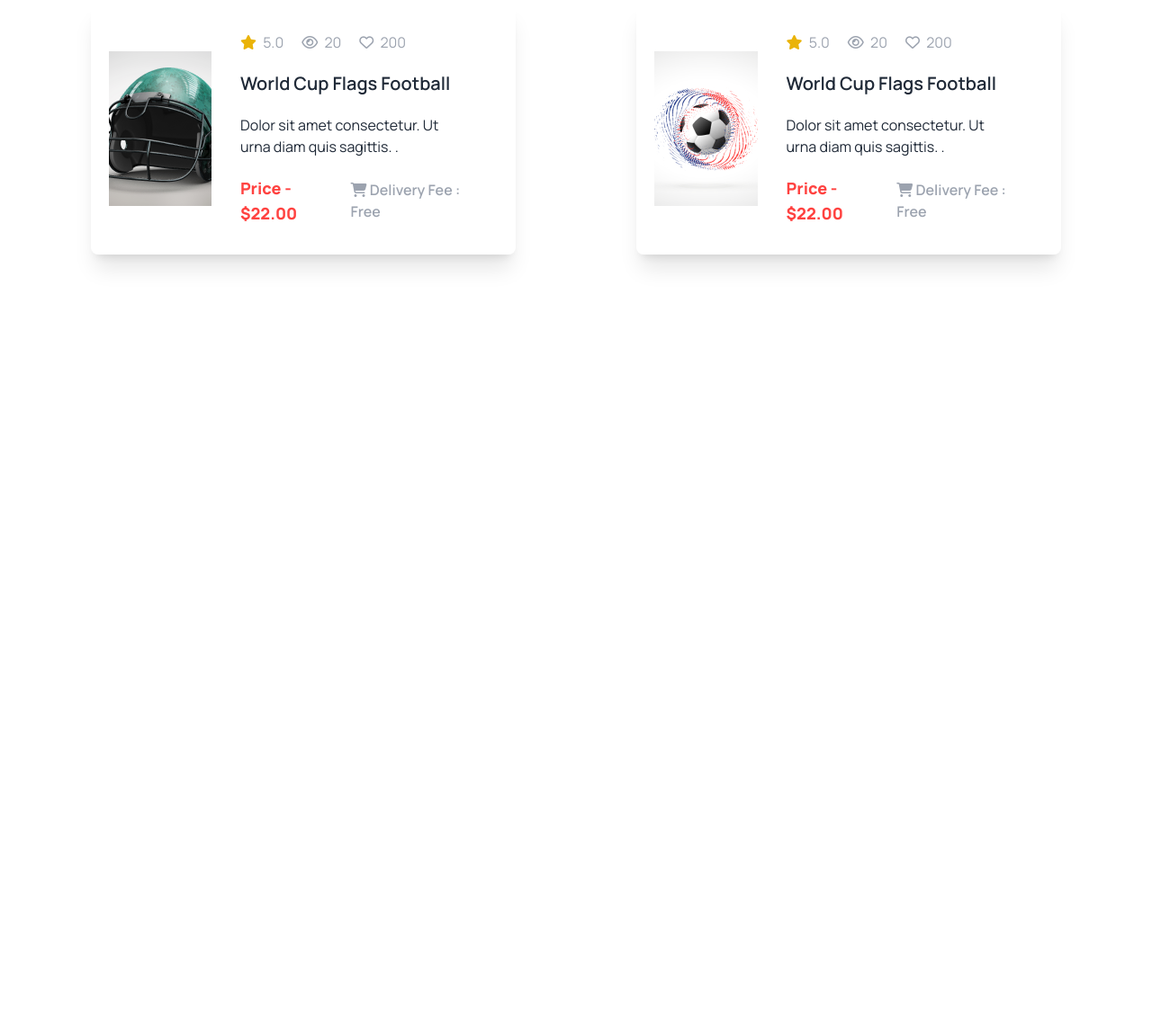
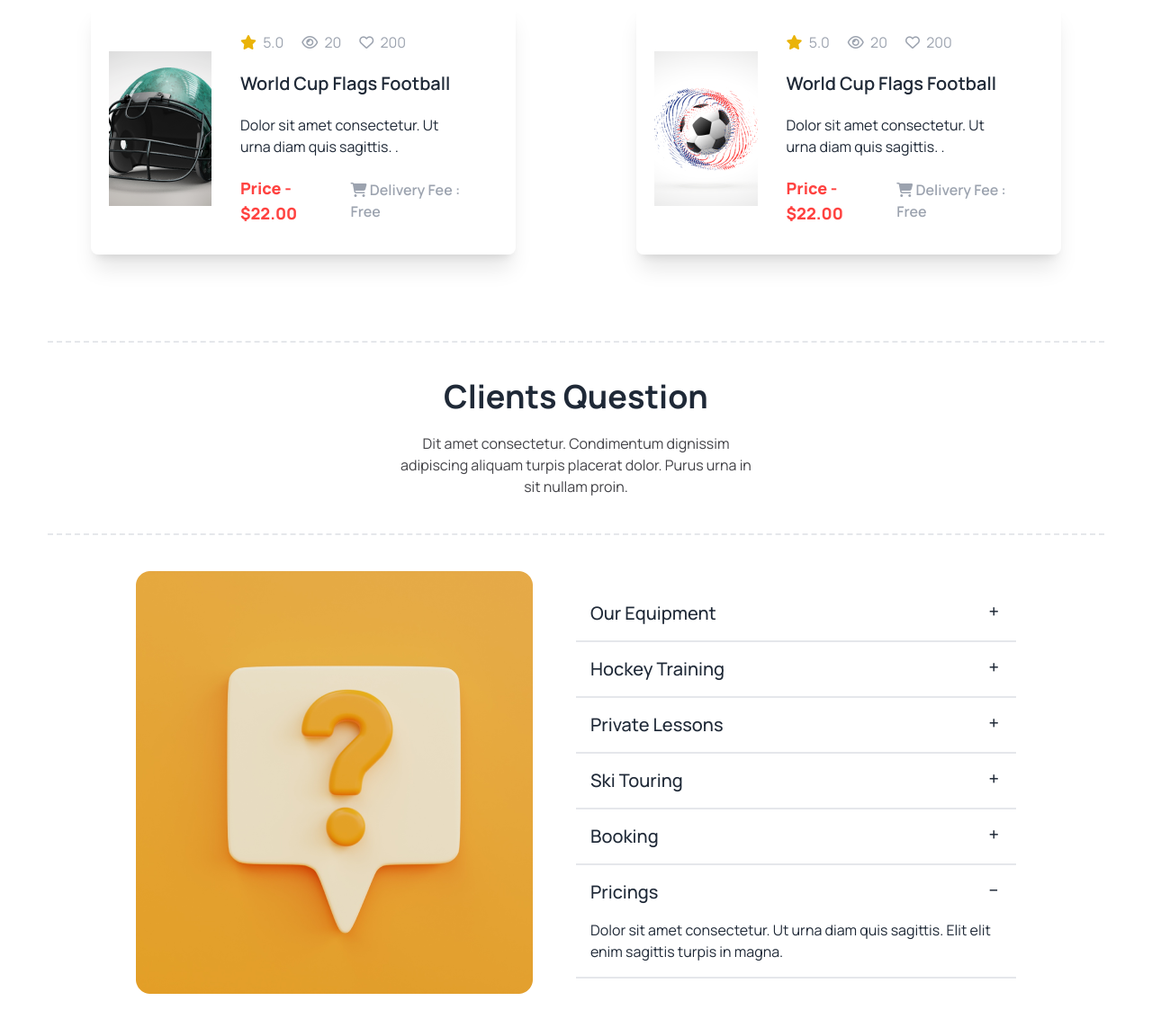
Before and after one commit to AsifurRahman10/Hockey-Website, a plain HTML site: page index.html in a window 1280 px wide. Shown: the part 3371-4514 px from the top of the page at 90% size. Before the commit the page ends 3750 px from the top, so only its background shows below. Drawn offline with nearby package versions, Linux system fonts and the light colour scheme.

Commit message:
qa section added

```diff
--- a/index.html
+++ b/index.html
@@ -237,7 +237,6 @@
             <h2 class="text-4xl font-bold">Our New Products</h2>
             <p class="sm:w-1/3 mx-auto text-secondary">Dit amet consectetur. Condimentum dignissim adipiscing aliquam turpis placerat dolor. Purus urna in sit nullam proin.  </p>
           </div>
-
           <!-- /card container -->
            <div class="mt-10 grid grid-cols-1 sm:grid-cols-2 gap-10">
             <!-- card 1 -->
@@ -453,9 +452,70 @@
 
 
            </div>
-
          </section>
 
+         <!-- Clients Question section -->
+          <section class="mt-24">
+            <div class="text-center space-y-5 border-y-2 border-dashed py-10">
+              <h2 class="text-4xl font-bold">Clients Question</h2>
+              <p class="sm:w-1/3 mx-auto text-secondary">Dit amet consectetur. Condimentum dignissim adipiscing aliquam turpis placerat dolor. Purus urna in sit nullam proin. </p>
+            </div>
+
+            <!-- card section -->
+             <div class="mt-10 flex w-10/12 mx-auto items-center">
+              <div class="flex-1">
+                <img src="./Images/11.png" alt="" class="">
+              </div>
+              <!-- accordion -->
+              <div class="flex-1">
+                <div class="collapse collapse-plus border-b-2 rounded-none">
+                  <input type="radio" name="my-accordion-3" checked="checked" />
+                  <div class="collapse-title text-xl font-medium">Our Equipment</div>
+                  <div class="collapse-content">
+                    <p>Dolor sit amet consectetur. Ut urna diam quis sagittis. Elit elit enim sagittis turpis in magna.</p>
+                  </div>
+                </div>
+                <div class="collapse collapse-plus border-b-2 rounded-none">
+                  <input type="radio" name="my-accordion-3" checked="checked" />
+                  <div class="collapse-title text-xl font-medium">Hockey Training</div>
+                  <div class="collapse-content">
+                    <p>Dolor sit amet consectetur. Ut urna diam quis sagittis. Elit elit enim sagittis turpis in magna.</p>
+                  </div>
+                </div>
+                <div class="collapse collapse-plus border-b-2 rounded-none">
+                  <input type="radio" name="my-accordion-3" checked="checked" />
+                  <div class="collapse-title text-xl font-medium">Private Lessons</div>
+                  <div class="collapse-content">
+                    <p>Dolor sit amet consectetur. Ut urna diam quis sagittis. Elit elit enim sagittis turpis in magna.</p>
+                  </div>
+                </div>
+                <div class="collapse collapse-plus border-b-2 rounded-none">
+                  <input type="radio" name="my-accordion-3" checked="checked" />
+                  <div class="collapse-title text-xl font-medium">Ski Touring</div>
+                  <div class="collapse-content">
+                    <p>Dolor sit amet consectetur. Ut urna diam quis sagittis. Elit elit enim sagittis turpis in magna.</p>
+                  </div>
+                </div>
+                <div class="collapse collapse-plus border-b-2 rounded-none">
+                  <input type="radio" name="my-accordion-3" checked="checked" />
+                  <div class="collapse-title text-xl font-medium">Booking</div>
+                  <div class="collapse-content">
+                    <p>Dolor sit amet consectetur. Ut urna diam quis sagittis. Elit elit enim sagittis turpis in magna.</p>
+                  </div>
+                </div>
+                <div class="collapse collapse-plus border-b-2 rounded-none">
+                  <input type="radio" name="my-accordion-3" checked="checked" />
+                  <div class="collapse-title text-xl font-medium">Pricings</div>
+                  <div class="collapse-content">
+                    <p>Dolor sit amet consectetur. Ut urna diam quis sagittis. Elit elit enim sagittis turpis in magna.</p>
+                  </div>
+                </div>
+
+              </div>
+             </div>
+          </section>
+
+          <!--  -->
     </main>
     <footer>
 
```
